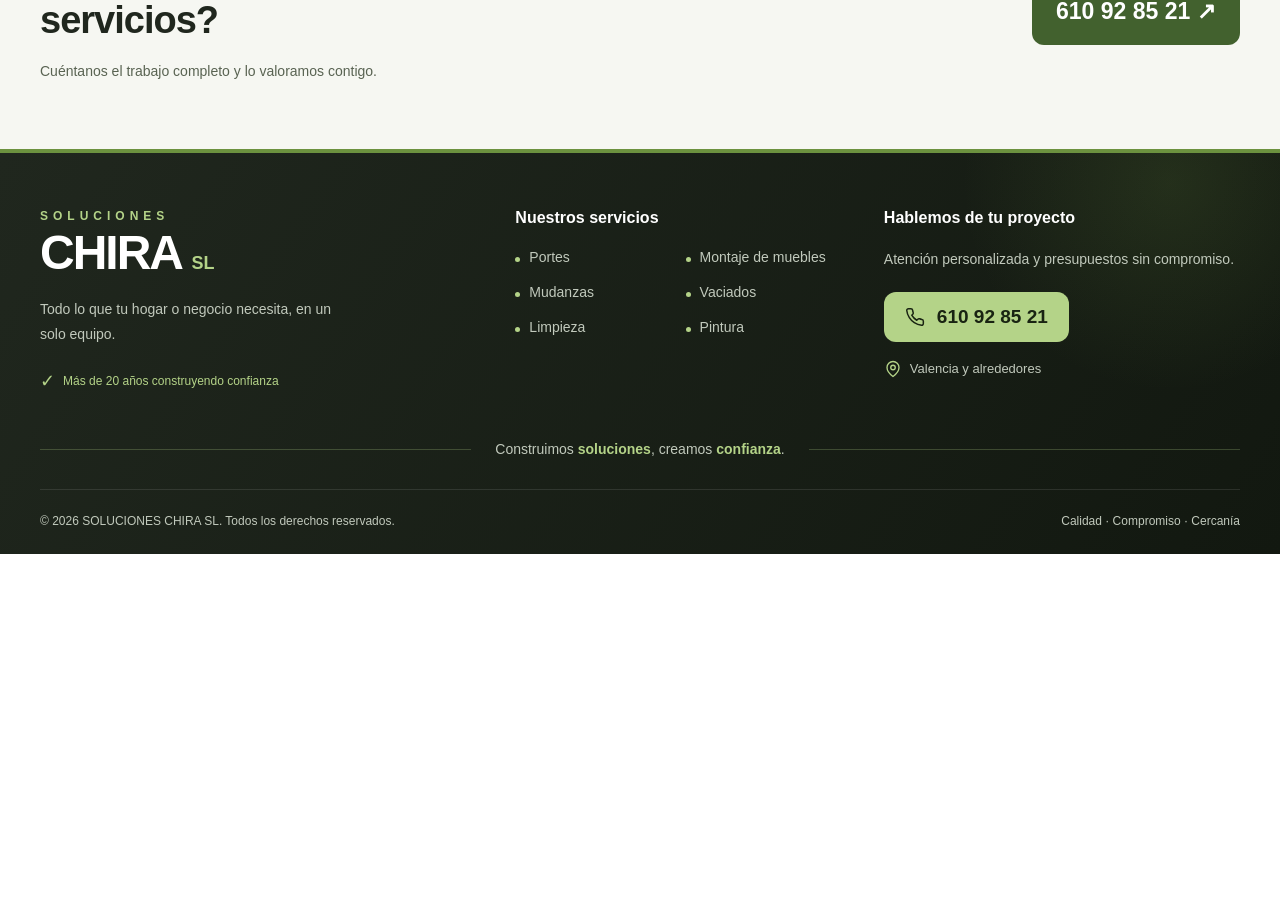
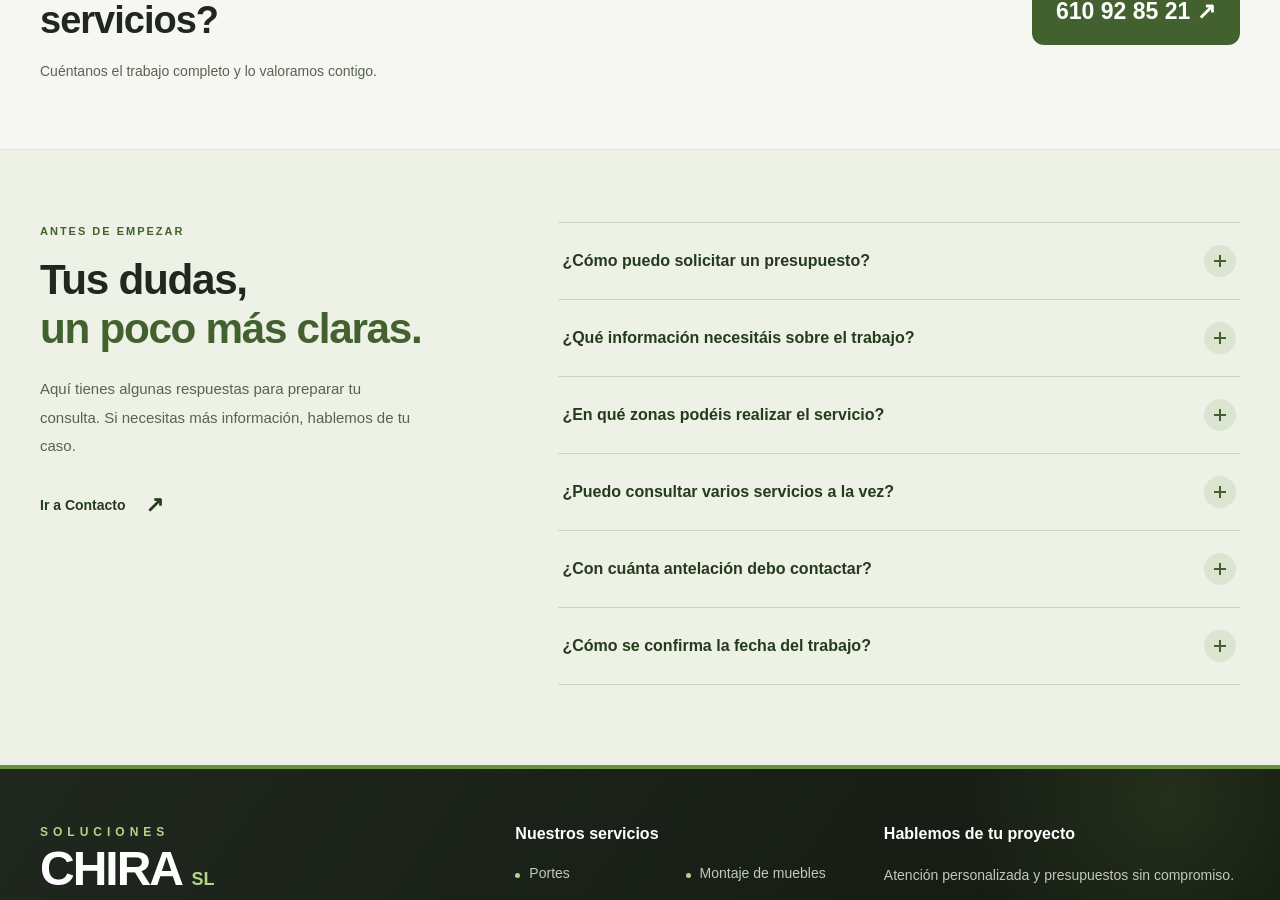
Before and after one commit to josueBarrueta/SolucionesChiraSL, an Angular app in the folder paginaChira/: page /servicios in a window 1280 px wide. Shown: the part 1680-2580 px from the top of the page. Before the commit the page ends 2234 px from the top, so only its background shows below. Built offline with nearby package versions, Linux system fonts and the light colour scheme.

Commit message:
ajustes varios a la pagina y preguntas frecuentes

```diff
--- a/paginaChira/src/app/servicios/servicios.component.html
+++ b/paginaChira/src/app/servicios/servicios.component.html
@@ -49,9 +49,13 @@
                 {{ service.number }}
               </span>
 
-              <span class="service-title">{{ service.title }}</span>
+              <span class="service-title">
+                {{ service.title }}
+              </span>
 
-              <span class="category">{{ service.category }}</span>
+              <span class="category">
+                {{ service.category }}
+              </span>
 
               <span class="expand-icon" aria-hidden="true"></span>
             </button>
@@ -137,4 +141,133 @@
       </a>
     </div>
   </section>
+
+  <!-- Preguntas frecuentes -->
+  <section class="faq" aria-labelledby="faq-title">
+    <div class="container faq-layout">
+      <div class="faq-intro">
+        <span class="eyebrow">ANTES DE EMPEZAR</span>
+
+        <h2 id="faq-title">
+          Tus dudas,<br />
+          <span>un poco más claras.</span>
+        </h2>
+
+        <p>
+          Aquí tienes algunas respuestas para preparar tu consulta.
+          Si necesitas más información, hablemos de tu caso.
+        </p>
+
+        <a class="faq-contact-link" routerLink="/contacto">
+          Ir a Contacto
+          <span aria-hidden="true">↗</span>
+        </a>
+      </div>
+
+      <div class="faq-list">
+        <details class="faq-item">
+          <summary>
+            <span>¿Cómo puedo solicitar un presupuesto?</span>
+            <span class="faq-icon" aria-hidden="true"></span>
+          </summary>
+
+          <div class="faq-answer">
+            <p>
+              Puedes llamarnos al
+              <a href="tel:+34610928521">610 92 85 21</a>
+              o preparar tu consulta desde la
+              <a routerLink="/contacto">página de Contacto</a>.
+              Indica el servicio, la localidad y una breve descripción
+              del trabajo para que podamos valorarlo contigo.
+            </p>
+          </div>
+        </details>
+
+        <details class="faq-item">
+          <summary>
+            <span>¿Qué información necesitáis sobre el trabajo?</span>
+            <span class="faq-icon" aria-hidden="true"></span>
+          </summary>
+
+          <div class="faq-answer">
+            <p>
+              Cuéntanos qué necesitas, dónde se realizaría y qué fechas
+              tienes en mente. Según el servicio, también puede ayudar
+              conocer las dimensiones, la cantidad de objetos o cómo
+              se accede al espacio.
+            </p>
+            <p>
+              Por ejemplo, para un traslado conviene indicar las
+              localidades de recogida y entrega, las plantas y si
+              hay ascensor.
+            </p>
+          </div>
+        </details>
+
+        <details class="faq-item">
+          <summary>
+            <span>¿En qué zonas podéis realizar el servicio?</span>
+            <span class="faq-icon" aria-hidden="true"></span>
+          </summary>
+
+          <div class="faq-answer">
+            <p>
+              Nuestra sede está en Valencia. Indícanos la localidad
+              del trabajo y, si se trata de un traslado, el origen
+              y el destino. Confirmaremos contigo la cobertura
+              y las condiciones para ese servicio.
+            </p>
+          </div>
+        </details>
+
+        <details class="faq-item">
+          <summary>
+            <span>¿Puedo consultar varios servicios a la vez?</span>
+            <span class="faq-icon" aria-hidden="true"></span>
+          </summary>
+
+          <div class="faq-answer">
+            <p>
+              Sí, puedes describirnos el trabajo completo. Por ejemplo,
+              un traslado con montaje de muebles o un vaciado con
+              limpieza posterior. Valoraremos contigo qué servicios
+              pueden combinarse y cómo organizarlos.
+            </p>
+          </div>
+        </details>
+
+        <details class="faq-item">
+          <summary>
+            <span>¿Con cuánta antelación debo contactar?</span>
+            <span class="faq-icon" aria-hidden="true"></span>
+          </summary>
+
+          <div class="faq-answer">
+            <p>
+              Contacta cuando tengas una idea de las fechas.
+              La disponibilidad depende del servicio y del alcance
+              del trabajo. Si necesitas una fecha concreta,
+              indícala en tu consulta para que podamos comprobarla.
+            </p>
+          </div>
+        </details>
+
+        <details class="faq-item">
+          <summary>
+            <span>¿Cómo se confirma la fecha del trabajo?</span>
+            <span class="faq-icon" aria-hidden="true"></span>
+          </summary>
+
+          <div class="faq-answer">
+            <p>
+              Primero revisamos lo que necesitas y las condiciones
+              del servicio. Si aceptas el presupuesto, acordamos
+              contigo la fecha y los detalles. Enviar una consulta
+              no reserva automáticamente una fecha.
+            </p>
+          </div>
+        </details>
+      </div>
+    </div>
+  </section>
 </div>
--- a/paginaChira/src/app/servicios/servicios.component.scss
+++ b/paginaChira/src/app/servicios/servicios.component.scss
@@ -28,7 +28,8 @@ p {
 }
 
 a,
-button {
+button,
+summary {
   -webkit-tap-highlight-color: transparent;
 }
 
@@ -108,37 +109,43 @@ h1 {
   font-weight: 600;
 }
 
-/* Servicios: una sola columna */
+/* Servicios de lado a lado */
 
 .catalog {
-  padding: 48px 0 72px;
+  padding: 0;
 }
 
-.service-list {
+.container.service-list {
   display: flex;
   flex-direction: column;
-  gap: 16px;
+  width: 100%;
+  max-width: none;
+  margin: 0;
+  gap: 0;
 }
 
-.service-card {
-  --card-accent: var(--green);
-  --card-muted: var(--muted);
-  --card-border: var(--border);
+.service-card,
+.service-card.dark-card {
+  --card-accent: #42612e;
+  --card-muted: #626658;
+  --card-border: #dcded2;
 
   width: 100%;
   min-width: 0;
-  border: 1px solid var(--card-border);
-  border-radius: 18px;
-  background: #ffffff;
-  color: var(--text);
-  transition:
-    border-color 0.2s ease,
-    box-shadow 0.2s ease;
+  border: 0;
+  border-bottom: 1px solid var(--card-border);
+  border-radius: 0;
+  background: #f2f1e9;
+  color: #293025;
+  box-shadow: none;
+  transition: background-color 0.3s ease;
 
-  &:hover,
+  &:hover {
+    background: #eaece1;
+  }
+
   &.is-open {
-    border-color: #8ca775;
-    box-shadow: 0 10px 28px rgba(37, 60, 28, 0.07);
+    background: #e5ecdc;
   }
 }
 
@@ -151,13 +158,11 @@ h1 {
   grid-template-columns: 64px minmax(0, 1fr) auto 38px;
   align-items: center;
   gap: 24px;
-
   width: 100%;
   min-height: 118px;
-  padding: 28px 32px;
+  padding: 28px max(24px, calc((100% - 1200px) / 2));
   border: 0;
-  border-radius: 17px;
-
+  border-radius: 0;
   background: transparent;
   color: inherit;
   font-family: inherit;
@@ -171,7 +176,7 @@ h1 {
 }
 
 .service-number {
-  color: var(--card-accent);
+  color: #647b4e;
   font-size: 42px;
   font-weight: 800;
   line-height: 1;
@@ -179,6 +184,7 @@ h1 {
 }
 
 .service-title {
+  color: #293025;
   font-size: clamp(22px, 2.5vw, 30px);
   font-weight: 700;
   line-height: 1.25;
@@ -186,7 +192,7 @@ h1 {
 }
 
 .category {
-  color: var(--card-muted);
+  color: #626658;
   font-size: 10px;
   font-weight: 700;
   line-height: 1.5;
@@ -198,9 +204,13 @@ h1 {
   position: relative;
   width: 38px;
   height: 38px;
-  border: 1px solid var(--card-border);
+  border: 0;
   border-radius: 50%;
-  color: var(--card-accent);
+  background: #dfe5d5;
+  color: #42612e;
+  transition:
+    background-color 0.3s ease,
+    color 0.3s ease;
 
   &::before,
   &::after {
@@ -227,12 +237,15 @@ h1 {
   }
 }
 
-.is-open .expand-icon::after {
-  transform: rotate(90deg);
-  opacity: 0;
+.is-open .expand-icon {
+  background: #42612e;
+  color: #ffffff;
+
+  &::after {
+    transform: rotate(90deg);
+    opacity: 0;
+  }
 }
-
-/* GSAP anima la altura de este contenedor */
 
 .service-panel {
   overflow: hidden;
@@ -246,7 +259,8 @@ h1 {
   display: grid;
   grid-template-columns: 1fr 1fr;
   gap: 24px 40px;
-  margin: 0 32px;
+  width: min(1200px, calc(100% - 48px));
+  margin: 0 auto;
   padding: 28px 0 32px;
   border-top: 1px solid var(--card-border);
 
@@ -281,10 +295,6 @@ h1 {
       font-weight: 700;
     }
   }
-
-  a:focus-visible {
-    outline-color: var(--card-accent);
-  }
 }
 
 .service-link {
@@ -309,15 +319,6 @@ h1 {
     text-decoration: underline;
     text-underline-offset: 4px;
   }
-}
-
-.dark-card {
-  --card-accent: var(--accent);
-  --card-muted: #d1dbc9;
-  --card-border: #415039;
-
-  background: #202c1b;
-  color: #ffffff;
 }
 
 /* Proceso */
@@ -429,6 +430,172 @@ h1 {
   }
 }
 
+/* Preguntas frecuentes */
+
+.faq {
+  padding: 72px 0 80px;
+  border-top: 1px solid var(--border);
+  background: #edf1e6;
+}
+
+.faq-layout {
+  display: grid;
+  grid-template-columns: minmax(0, 0.8fr) minmax(0, 1.2fr);
+  align-items: start;
+  gap: 64px;
+}
+
+.faq-intro {
+  h2 {
+    margin-top: 16px;
+    font-size: clamp(30px, 3.3vw, 44px);
+    line-height: 1.15;
+    letter-spacing: -1.3px;
+
+    span {
+      color: var(--green);
+    }
+  }
+
+  > p {
+    max-width: 380px;
+    margin-top: 22px;
+    color: var(--muted);
+    font-size: 15px;
+    line-height: 1.9;
+  }
+}
+
+.faq-contact-link {
+  display: inline-flex;
+  align-items: center;
+  gap: 20px;
+  min-height: 44px;
+  margin-top: 22px;
+  color: var(--green-dark);
+  font-size: 14px;
+  font-weight: 700;
+  text-decoration: none;
+
+  span {
+    font-size: 22px;
+  }
+
+  &:hover {
+    text-decoration: underline;
+    text-underline-offset: 5px;
+  }
+}
+
+.faq-list {
+  min-width: 0;
+  border-top: 1px solid #cbd6bf;
+}
+
+.faq-item {
+  border-bottom: 1px solid #cbd6bf;
+
+  summary {
+    display: flex;
+    align-items: center;
+    justify-content: space-between;
+    gap: 20px;
+    min-height: 76px;
+    padding: 22px 4px;
+    color: var(--green-dark);
+    font-size: 16px;
+    font-weight: 700;
+    line-height: 1.5;
+    list-style: none;
+    cursor: pointer;
+
+    &::-webkit-details-marker {
+      display: none;
+    }
+
+    &::marker {
+      content: "";
+    }
+
+    &:hover {
+      color: var(--green);
+    }
+
+    &:focus-visible {
+      outline: 3px solid var(--green);
+      outline-offset: 4px;
+      border-radius: 4px;
+    }
+  }
+}
+
+.faq-icon {
+  position: relative;
+  flex-shrink: 0;
+  width: 32px;
+  height: 32px;
+  border-radius: 50%;
+  background: #dce5d1;
+  color: var(--green);
+
+  &::before,
+  &::after {
+    content: "";
+    position: absolute;
+    top: 50%;
+    left: 50%;
+    background: currentColor;
+  }
+
+  &::before {
+    width: 12px;
+    height: 2px;
+    transform: translate(-50%, -50%);
+  }
+
+  &::after {
+    width: 2px;
+    height: 12px;
+    transform: translate(-50%, -50%);
+    transition: opacity 180ms ease;
+  }
+}
+
+.faq-item[open] .faq-icon {
+  background: var(--green);
+  color: #ffffff;
+
+  &::after {
+    opacity: 0;
+  }
+}
+
+.faq-answer {
+  padding: 0 44px 24px 4px;
+  color: var(--muted);
+  font-size: 14px;
+  line-height: 1.9;
+
+  p + p {
+    margin-top: 12px;
+  }
+
+  a {
+    color: var(--green-dark);
+    font-weight: 600;
+    text-decoration: underline;
+    text-underline-offset: 3px;
+  }
+}
+
+/* Tablet */
+
+@media (max-width: 950px) {
+  .faq-layout {
+    gap: 32px;
+  }
+}
+
 /* Móvil */
 
 @media (max-width: 700px) {
@@ -458,21 +625,12 @@ h1 {
     font-size: 15px;
   }
 
-  .catalog {
-    padding: 28px 0 48px;
-  }
-
-  .service-card {
-    border-radius: 14px;
-  }
-
   .service-toggle {
     grid-template-columns: 40px minmax(0, 1fr) 32px;
     grid-template-rows: auto auto;
     gap: 5px 12px;
     min-height: 100px;
-    padding: 22px 18px;
-    border-radius: 13px;
+    padding: 22px 16px;
   }
 
   .service-number {
@@ -504,7 +662,7 @@ h1 {
   .service-body {
     grid-template-columns: minmax(0, 1fr);
     gap: 20px;
-    margin: 0 20px;
+    width: calc(100% - 32px);
     padding: 22px 0 26px;
 
     > p,
@@ -537,129 +695,39 @@ h1 {
     align-items: center;
     text-align: center;
   }
-}
 
-@media (prefers-reduced-motion: reduce) {
-  .service-card,
-  .expand-icon::after,
-  .phone-button {
-    transition: none;
-  }
-}
-
-/* Servicios integrados en el fondo, de lado a lado */
-
-.catalog {
-  padding: 0;
-}
-
-.container.service-list {
-  width: 100%;
-  max-width: none;
-  margin: 0;
-  gap: 0;
-}
-
-.service-card {
-  border: 0;
-  border-radius: 0;
-  box-shadow: none;
-
-  &:hover,
-  &.is-open {
-    box-shadow: none;
-  }
-}
-
-.service-toggle {
-  min-height: 118px;
-  border-radius: 0;
-
-  /* El fondo ocupa la pantalla y el texto se alinea con la página */
-  padding: 28px max(24px, calc((100% - 1200px) / 2));
-
-  &:focus-visible {
-    border-radius: 0;
-  }
-}
-
-.service-body {
-  width: min(1200px, calc(100% - 48px));
-  margin: 0 auto;
-  padding: 28px 0 32px;
-}
-
-@media (max-width: 700px) {
-  .service-toggle {
-    min-height: 100px;
-    padding: 22px 16px;
+  .faq {
+    padding: 48px 0 56px;
   }
 
-  .service-body {
-    width: calc(100% - 32px);
-    margin: 0 auto;
-    padding: 22px 0 26px;
-  }
-}
-
-/* Colores suaves para todos los servicios */
-
-.service-card,
-.service-card.dark-card {
-  --card-accent: #42612e;
-  --card-muted: #626658;
-  --card-border: #dcded2;
-
-  background: #f2f1e9;
-  color: #293025;
-  border: 0;
-  border-bottom: 1px solid var(--card-border);
-  border-radius: 0;
-  box-shadow: none;
-
-  transition: background-color 0.3s ease;
-
-  &:hover {
-    background: #eaece1;
-    box-shadow: none;
+  .faq-layout {
+    grid-template-columns: minmax(0, 1fr);
+    gap: 28px;
   }
 
-  &.is-open {
-    background: #e5ecdc;
-    box-shadow: none;
+  .faq-intro > p {
+    max-width: none;
   }
-}
 
-.service-number {
-  color: #647b4e;
-}
+  .faq-item summary {
+    gap: 14px;
+    min-height: 72px;
+    padding: 20px 4px;
+    font-size: 15px;
+  }
 
-.service-title {
-  color: #293025;
-}
-
-.category {
-  color: #626658;
-}
-
-.expand-icon {
-  border: 0;
-  background: #dfe5d5;
-  color: #42612e;
-  transition:
-    background-color 0.3s ease,
-    color 0.3s ease;
-}
-
-.is-open .expand-icon {
-  background: #42612e;
-  color: #ffffff;
+  .faq-answer {
+    padding-right: 4px;
+  }
 }
 
 @media (prefers-reduced-motion: reduce) {
   .service-card,
   .service-card.dark-card,
-  .expand-icon {
+  .expand-icon,
+  .expand-icon::after,
+  .phone-button,
+  .faq-icon::after {
     transition: none;
   }
 }
```
Also changed, not shown: paginaChira/src/app/nosotros/nosotros.component.scss (+13 -0 lines).
